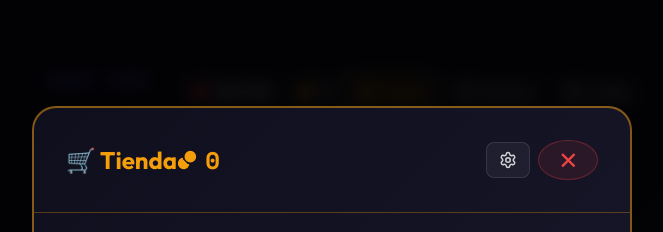
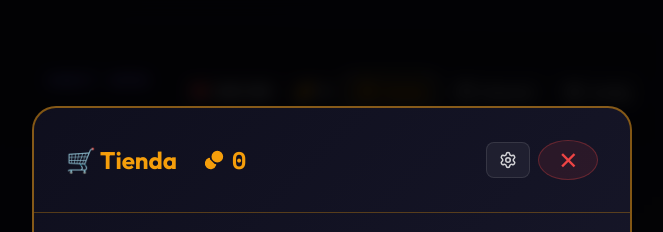
Before and after one commit to David-SO-03/Habit-Hero-v.2, a React (Vite) app: page / in a window 1280 px wide. Both pictures are taken after a click on the button "Tienda". Shown: the top 232 px of the page, without its empty margins (308-971 px from the left). Built offline with nearby package versions, Linux system fonts and the light colour scheme.

Commit message:
PaddingRight arreglado

```diff
--- a/src/App.jsx
+++ b/src/App.jsx
@@ -2082,7 +2082,13 @@ function HabitHeroWeekly() {
       <div className="shop-overlay" onClick={() => setShowShop(false)}>
         <div className="shop-panel" onClick={(e) => e.stopPropagation()}>
           <div className="shop-header">
-            <h2>🛒 Tienda</h2>
+            <h2
+              style={{
+                paddingRight: "5%",
+              }}
+            >
+              🛒 Tienda
+            </h2>
             <div className="player-coins">
               <Coins size={20} color="#f59e0b" fill="#f59e0b" />
               <span>{config.coins}</span>
@@ -2348,12 +2354,12 @@ function HabitHeroWeekly() {
                       >
                         <input
                           type="number"
-                          value={item.healAmount || 20}
+                          value={item.healAmount ?? 20}
                           onChange={(e) =>
                             updateShopItem(
                               item.id,
                               "healAmount",
-                              e.target.value
+                              Number(e.target.value)
                             )
                           }
                           min="1"
```
